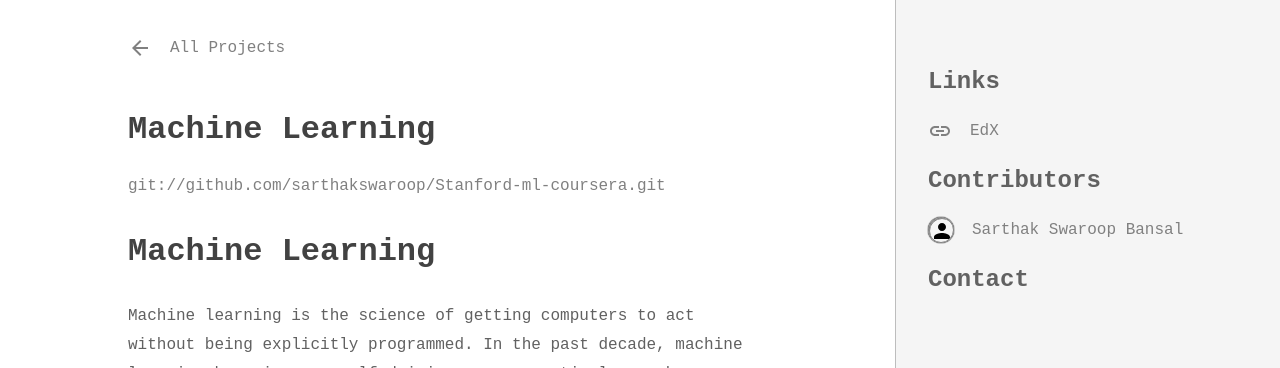
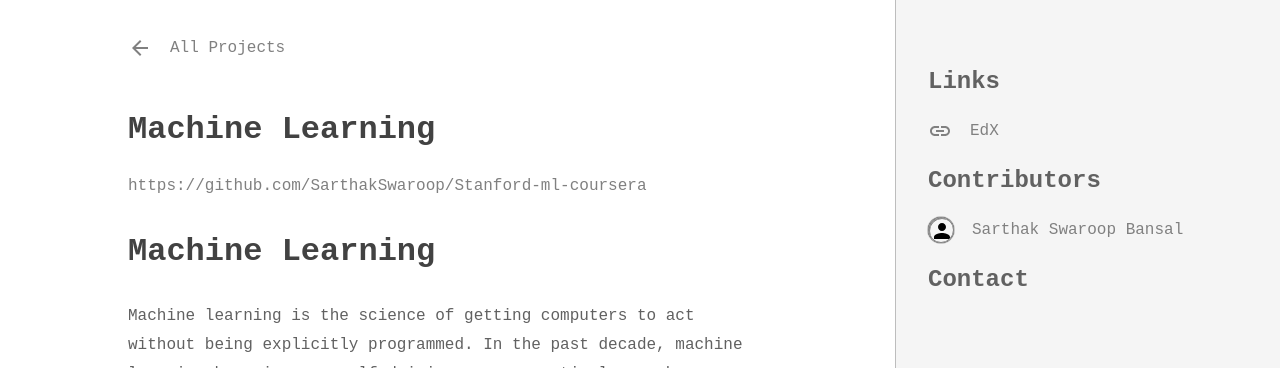
Before and after one commit to SarthakSwaroop/sarthakswaroop.github.io, a Jekyll site: the page built from _projects/MLSTANFORD.md, in a window 1280 px wide and 1341 px high. Shown: the top 368 px of the window. Built offline with Jekyll 4.4.1, drawn with Linux system fonts in a browser that asks for light colours; nearby versions of some CDN libraries; some web fonts are replaced; comment, search, counter and statistics services are not loaded; a style sheet for code colours, icons or effects is not loaded.

Commit message:
Update MLSTANFORD.md

```diff
--- a/_projects/MLSTANFORD.md
+++ b/_projects/MLSTANFORD.md
@@ -5,7 +5,7 @@
 description: "Online course offered by STANFORD University"
 icon: "https://raw.githubusercontent.com/SarthakSwaroop/RAW/master/Python-for-Data-Science_Icon.png"
 repo: "sarthakswaroop/Stanford-ml-coursera"
-git: "git://github.com/sarthakswaroop/Stanford-ml-coursera.git"
+git: "https://github.com/SarthakSwaroop/Stanford-ml-coursera"
 links:
   - name: "EdX"
     url: "https://https://www.edx.org/course/on-ramp-to-ap-french-language-and-culture"
```
